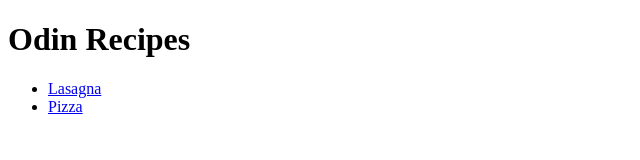
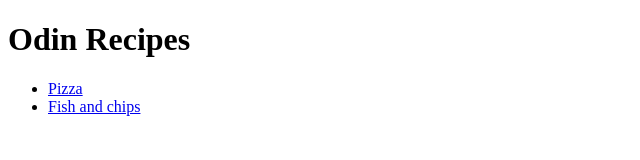
Before and after one commit to aroosh14/cryptonite_webDev, a plain HTML site: page index.html in a window 1280 px wide. Shown: the full height of the page, 0-640 px from the left. Drawn offline with Linux system fonts and the light colour scheme.

Commit message:
Update index.html

```diff
--- a/index.html
+++ b/index.html
@@ -7,8 +7,8 @@
     <body>
         <h1>Odin Recipes</h1>
         <ul>
-            <li><a href="recipe/Buffalochickenpizza.html">Lasagna</a></li>
-            <li><a href="recipes/ Buffalo chicken pizza.html">Pizza</a></li>
+            <li><a href="recipe/Buffalochickenpizza.html">Pizza</a></li>
+            <li><a href="recipe/Fishandchips.html">Fish and chips</a></li>
         </ul>
 
     </body>
```
